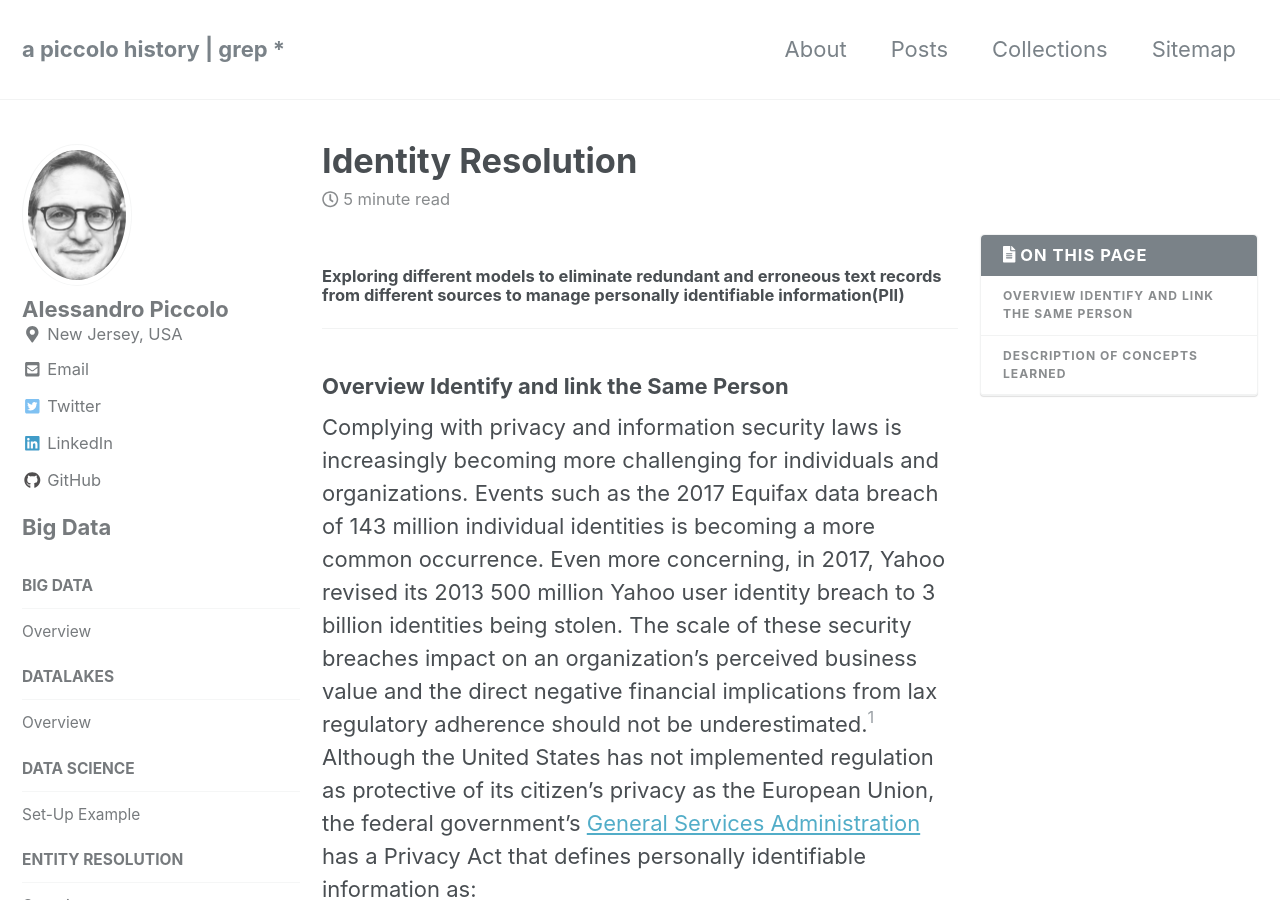
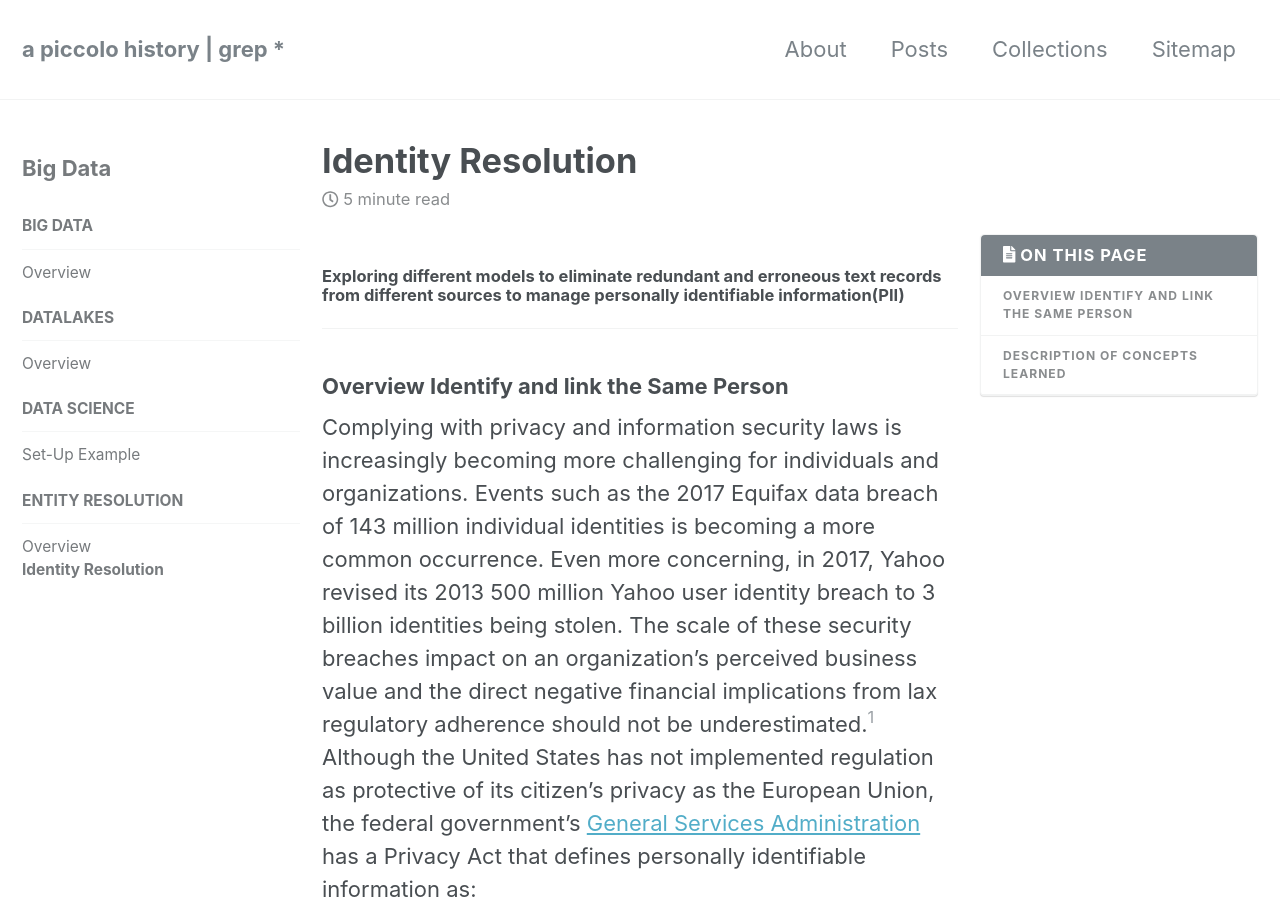
Before and after one commit to piccoloa/test_minWebPage, a Jekyll site: the page built from _portfolio/linking-people.md, in a window 1280 px wide and 900 px high. Built offline with Jekyll 4.4.1, drawn with Linux system fonts in a browser that asks for light colours; nearby versions of some CDN libraries; part of the change alters nothing that is shown.

```diff
--- a/_config.yml
+++ b/_config.yml
@@ -31,7 +31,7 @@ comments:
     colorscheme          : # "light" (default), "dark"
 staticman:
   allowedFields          : ['name', 'email', 'url', 'message']
-  branch                 : "master" #, "gh-pages"
+  branch                 : "gh-pages"  #"master" #,
   commitMessage          : "New comment."
   filename               : comment-{@timestamp}
   format                 : "yml"
@@ -73,10 +73,10 @@ social:
 
 # Analytics
 analytics:
-  provider               :   false  #(default), "google", "google-universal", "custom"
+  provider               :  "google" # false  #(default), "google", "google-universal", "custom"
 #  provider              :  "google-universal" # false (default), "google", "google-universal", "custom"
 #  google:
-#   tracking_id          :  "UA-100883958-1"
+  tracking_id          :  "UA-118929786-1" # "UA-100883958-1"
 
 
 # Site Author
--- a/_portfolio/linking-people.md
+++ b/_portfolio/linking-people.md
@@ -2,6 +2,7 @@
 permalink: /entityresolution/
 title: Identity Resolution
 excerpt: 'Exploring different models to eliminate redundant and erroneous text records from different sources to manage personally identifiable information(PII)'
+author_profile: false
 category: Exploring Big Data
 sidebar:
   title: "Big Data"
```
